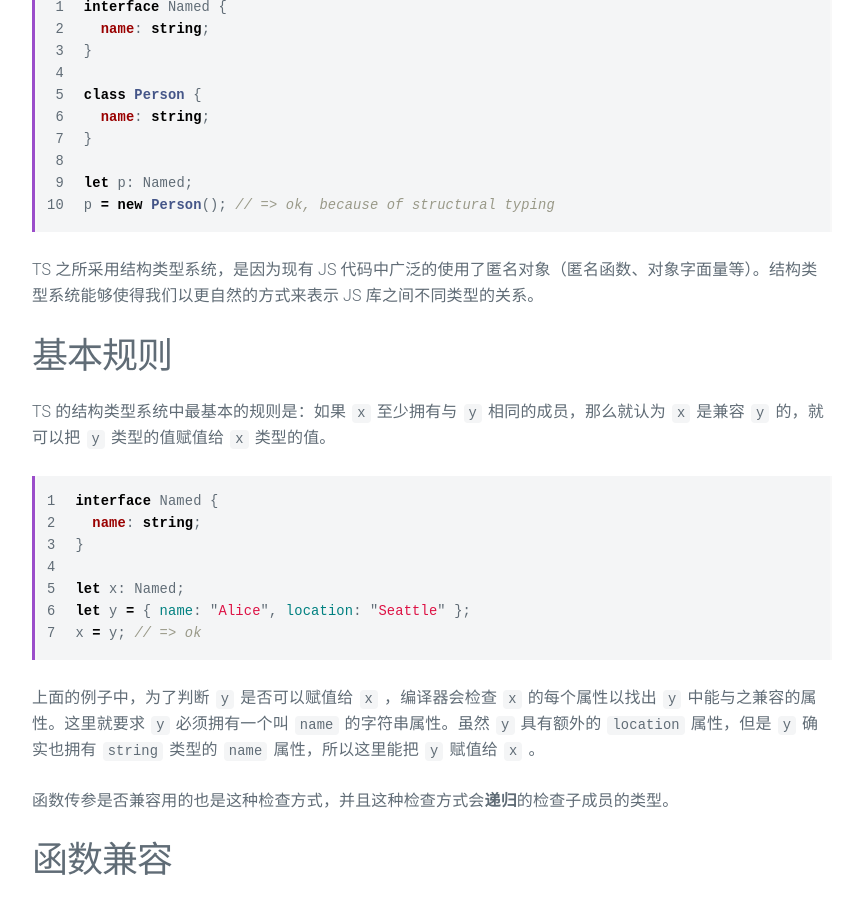
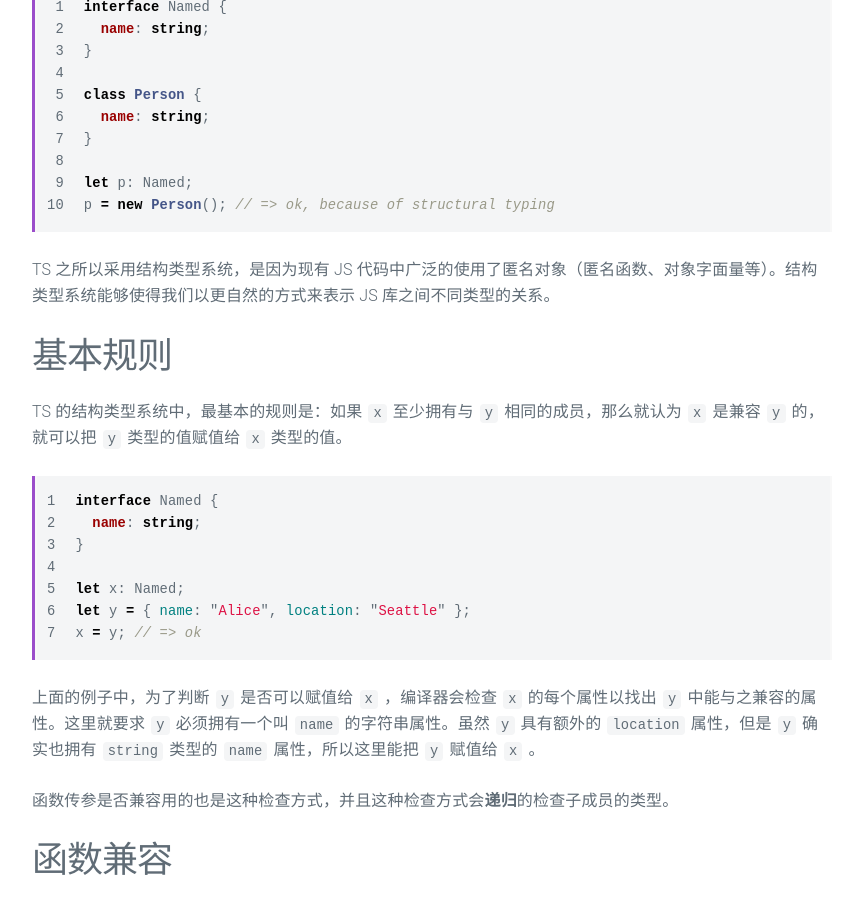
Before and after one commit to mmzhong/mmzhong.github.io, a Jekyll site: the page built from _posts/2017-12-25-ts-handbook-9-type-compatibility.md, in a window 1280 px wide and 900 px high, scrolled down 433 px. Shown: the whole window, without its empty margins (208-1062 px from the left). Built offline with Jekyll 4.4.1, drawn with Linux system fonts in a browser that asks for light colours.

Commit message:
chore: make sentences more fluid

````diff
--- a/_posts/2017-12-25-ts-handbook-9-type-compatibility.md
+++ b/_posts/2017-12-25-ts-handbook-9-type-compatibility.md
@@ -28,11 +28,11 @@ let p: Named;
 p = new Person(); // => ok, because of structural typing
 ```
 
-TS 之所采用结构类型系统，是因为现有 JS 代码中广泛的使用了匿名对象（匿名函数、对象字面量等）。结构类型系统能够使得我们以更自然的方式来表示 JS 库之间不同类型的关系。
+TS 之所以采用结构类型系统，是因为现有 JS 代码中广泛的使用了匿名对象（匿名函数、对象字面量等）。结构类型系统能够使得我们以更自然的方式来表示 JS 库之间不同类型的关系。
 
 ## 基本规则
 
-TS 的结构类型系统中最基本的规则是：如果 `x` 至少拥有与 `y` 相同的成员，那么就认为 `x` 是兼容 `y` 的，就可以把 `y` 类型的值赋值给 `x` 类型的值。
+TS 的结构类型系统中，最基本的规则是：如果 `x` 至少拥有与 `y` 相同的成员，那么就认为 `x` 是兼容 `y` 的，就可以把 `y` 类型的值赋值给 `x` 类型的值。
 
 ```ts
 interface Named {
````
Also changed, not shown: _posts/2017-12-16-ts-handbook-0-introduce.md (+3 -1 lines).
